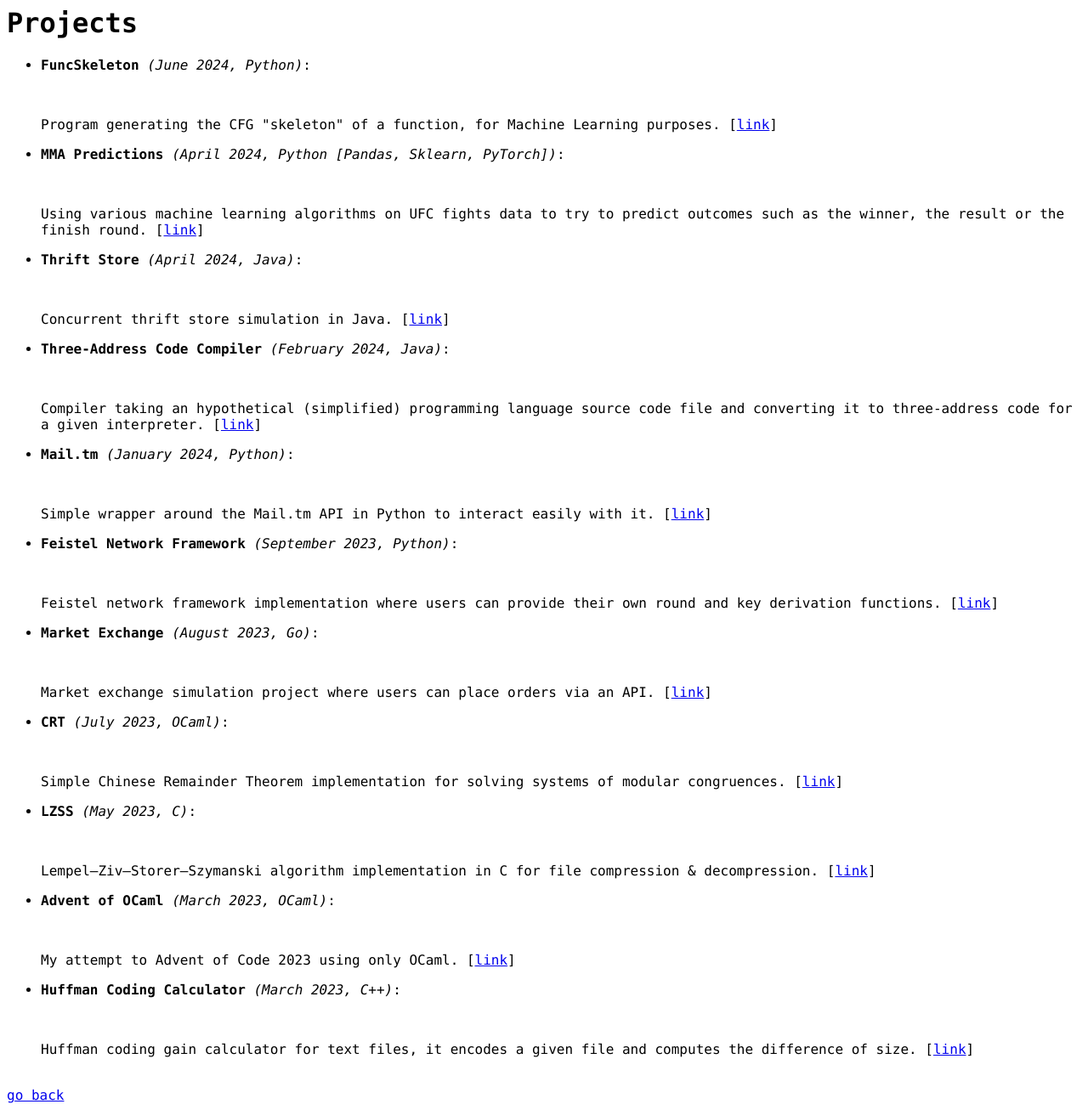
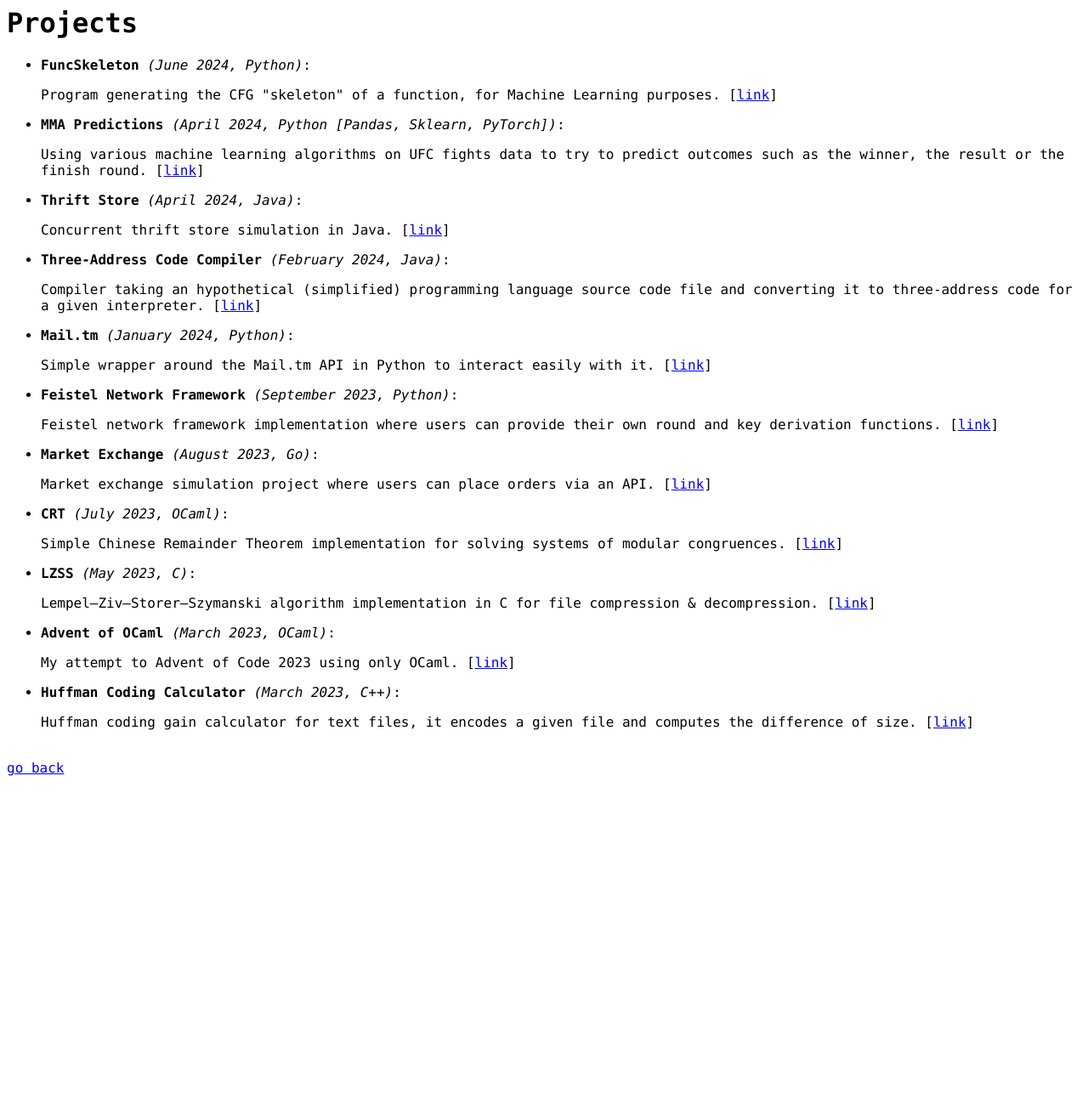
Before and after one commit to mrochk/mrochk.github.io, a Jekyll site: the page projects.html, which Jekyll copies as it is, in a window 1280 px wide. Shown: the whole page at 85% size. Built offline with Jekyll 4.4.1, drawn with Linux system fonts in a browser that asks for light colours; after the commit the page ends 921 px from its top, so only the background shows below that.

```diff
--- a/projects.html
+++ b/projects.html
@@ -15,57 +15,57 @@ li {
 <ul>
 
     <li>
-        <p><b>FuncSkeleton</b> <i>(June 2024, Python)</i>:</p><br>
+        <p><b>FuncSkeleton</b> <i>(June 2024, Python)</i>:</p>
         <p>Program generating the CFG "skeleton" of a function, for Machine Learning purposes. [<a href="https://github.com/mrochk/funcskeleton">link</a>]</p>
     </li>
 
     <li>
-        <p><b>MMA Predictions</b> <i>(April 2024, Python [Pandas, Sklearn, PyTorch])</i>:</p><br>
+        <p><b>MMA Predictions</b> <i>(April 2024, Python [Pandas, Sklearn, PyTorch])</i>:</p>
         <p>Using various machine learning algorithms on UFC fights data to try to predict outcomes such as the winner, the result or the finish round. [<a href="https://github.com/mrochk/mma-predictions">link</a>]</p>
     </li>
 
     <li>
-        <p><b>Thrift Store</b> <i>(April 2024, Java)</i>:</p><br>
+        <p><b>Thrift Store</b> <i>(April 2024, Java)</i>:</p>
         <p>Concurrent thrift store simulation in Java. [<a href="https://github.com/mrochk/thrift-store">link</a>]</p>
     </li>
 
     <li>
-        <p><b>Three-Address Code Compiler</b> <i>(February 2024, Java)</i>:</p><br>
+        <p><b>Three-Address Code Compiler</b> <i>(February 2024, Java)</i>:</p>
         <p>Compiler taking an hypothetical (simplified) programming language source code file and converting it to three-address code for a given interpreter. [<a href="https://github.com/mrochk/tac-compiler">link</a>]</p>
     </li>
 
     <li>
-        <p><b>Mail.tm</b> <i>(January 2024, Python)</i>:</p><br>
+        <p><b>Mail.tm</b> <i>(January 2024, Python)</i>:</p>
         <p>Simple wrapper around the Mail.tm API in Python to interact easily with it. [<a href="https://github.com/mrochk/mail.tm">link</a>]</p>
     </li>
 
     <li>
-        <p><b>Feistel Network Framework</b> <i>(September 2023, Python)</i>:</p><br>
+        <p><b>Feistel Network Framework</b> <i>(September 2023, Python)</i>:</p>
         <p>Feistel network framework implementation where users can provide their own round and key derivation functions. [<a href="https://github.com/mrochk/feistel">link</a>]</p>
     </li>
 
     <li>
-        <p><b>Market Exchange</b> <i>(August 2023, Go)</i>:</p><br>
+        <p><b>Market Exchange</b> <i>(August 2023, Go)</i>:</p>
         <p>Market exchange simulation project where users can place orders via an API. [<a href="https://github.com/mrochk/exchange">link</a>]</p>
     </li>
 
     <li>
-        <p><b>CRT</b> <i>(July 2023, OCaml)</i>:</p><br>
+        <p><b>CRT</b> <i>(July 2023, OCaml)</i>:</p>
         <p>Simple Chinese Remainder Theorem implementation for solving systems of modular congruences. [<a href="https://github.com/mrochk/modular-congruences-solver">link</a>]</p>
     </li>
 
     <li>
-        <p><b>LZSS</b> <i>(May 2023, C)</i>:</p><br>
+        <p><b>LZSS</b> <i>(May 2023, C)</i>:</p>
         <p>Lempel–Ziv–Storer–Szymanski algorithm implementation in C for file compression & decompression. [<a href="https://github.com/mrochk/lzss">link</a>]</p>
     </li>
 
     <li>
-        <p><b>Advent of OCaml</b> <i>(March 2023, OCaml)</i>:</p><br>
+        <p><b>Advent of OCaml</b> <i>(March 2023, OCaml)</i>:</p>
         <p>My attempt to Advent of Code 2023 using only OCaml. [<a href="https://github.com/mrochk/advent-of-ocaml">link</a>]</p>
     </li>
 
     <li>
-        <p><b>Huffman Coding Calculator</b> <i>(March 2023, C++)</i>:</p><br>
+        <p><b>Huffman Coding Calculator</b> <i>(March 2023, C++)</i>:</p>
         <p>Huffman coding gain calculator for text files, it encodes a given file and computes the difference of size. [<a href="https://github.com/mrochk/huffman">link</a>]</p>
     </li>
 
```
